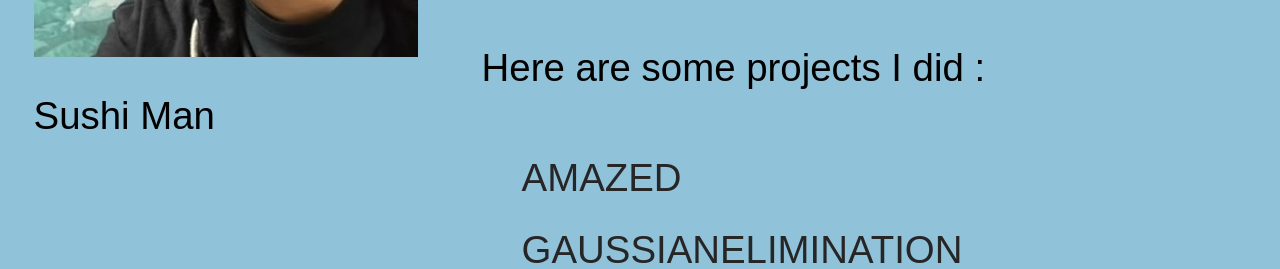
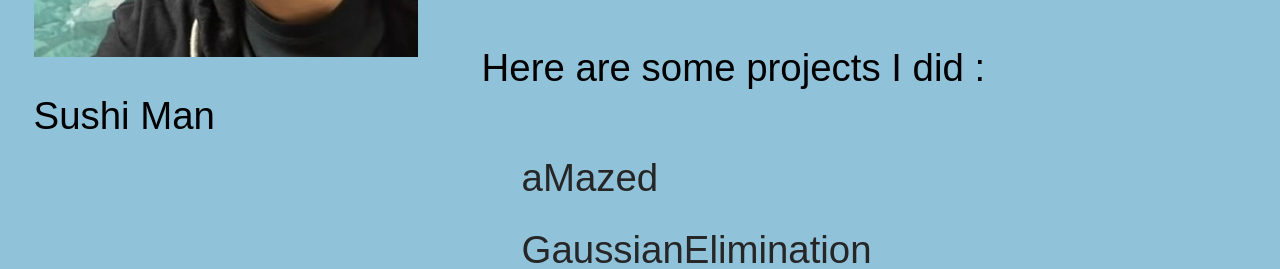
Before and after one commit to YumengLiu6044/Yumeng-Liu-Portfolio, a plain HTML site: page index.html in a window 1280 px wide. Shown: the part 683-952 px from the top of the page. Drawn offline with Linux system fonts and the light colour scheme.

Commit message:
Changed the capitalization setting on the project items

```diff
--- a/style.css
+++ b/style.css
@@ -58,8 +58,6 @@ a {
 .project-item {
     position: relative;
     display: block;
-    text-transform: uppercase;
-    text-decoration: none;
     color: #262626;
     transition: .5s;
     z-index: 1;
```
